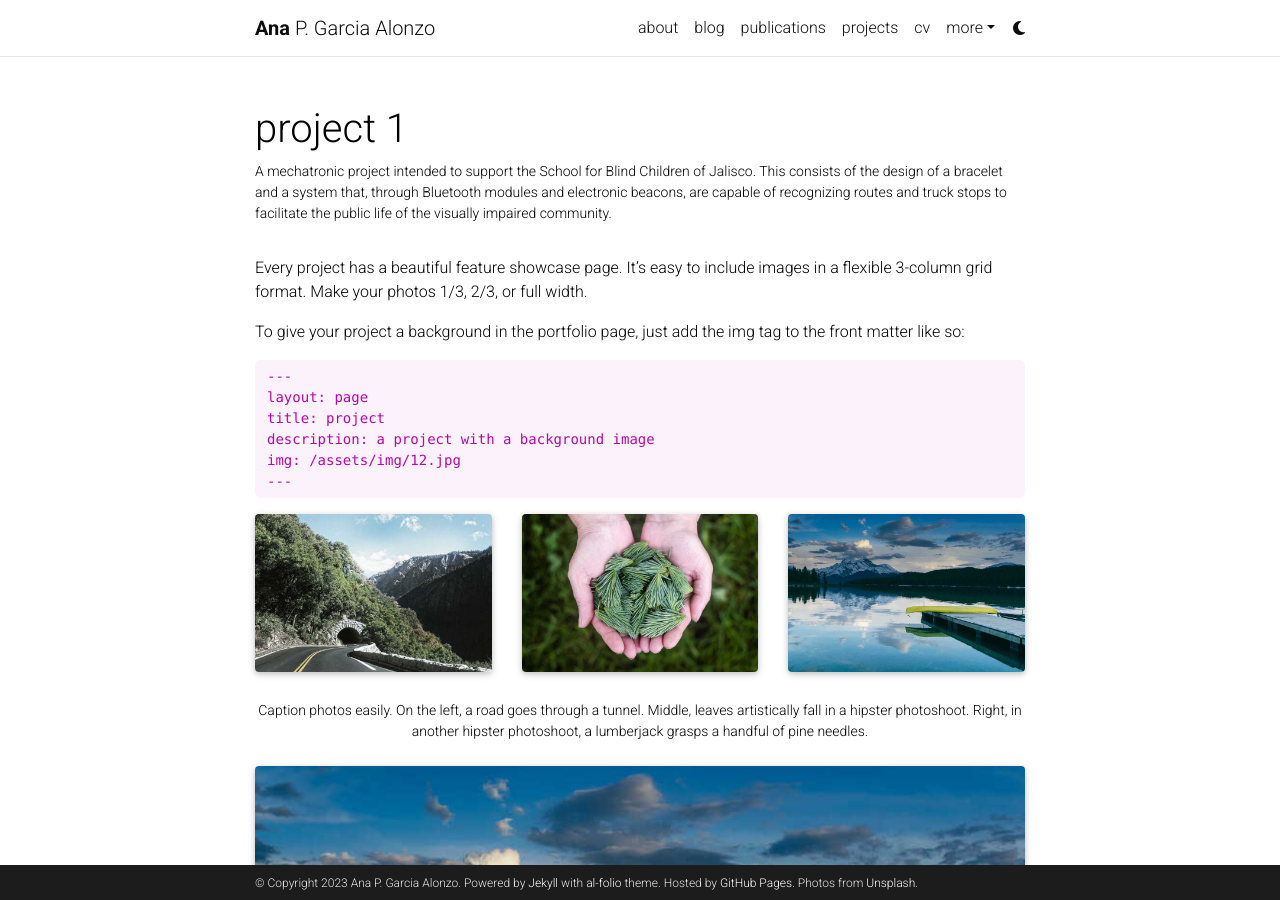
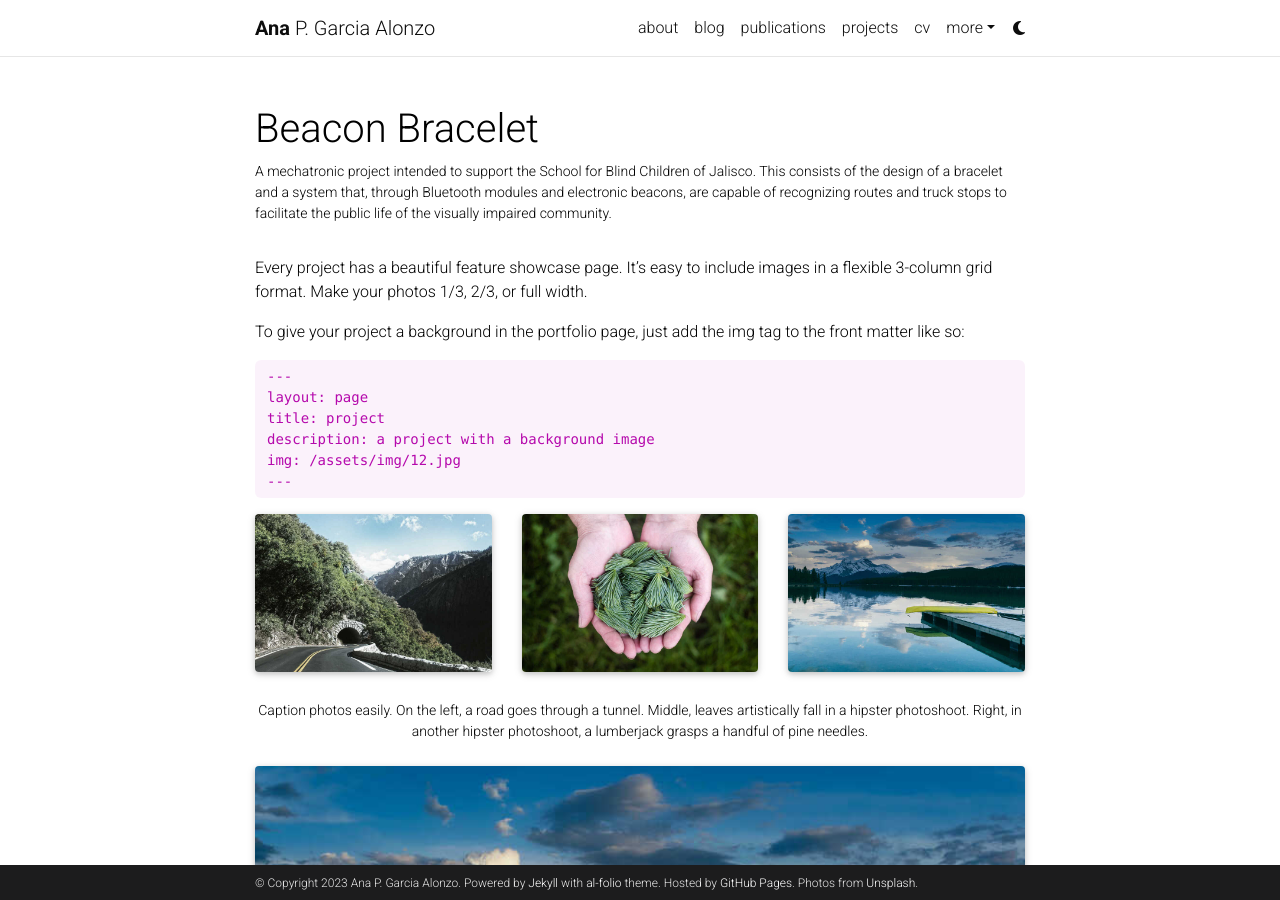
Before and after one commit to AnaG18/AnaG18.github.io, a Jekyll site: the page built from _projects/1_project.md, in a window 1280 px wide and 900 px high. Built offline with Jekyll 4.4.1, drawn with Linux system fonts in a browser that asks for light colours; full-size pictures stand in for the smaller copies a plugin makes; comment, search, counter and statistics services are not loaded; a style sheet for code colours, icons or effects is not loaded.

```diff
--- a/_projects/1_project.md
+++ b/_projects/1_project.md
@@ -1,6 +1,6 @@
 ---
 layout: page
-title: project 1
+title: Beacon Bracelet
 description: A mechatronic project intended to support the School for Blind Children of Jalisco. This consists of the design of a bracelet and a system that, through Bluetooth modules and electronic beacons, are capable of recognizing routes and truck stops to facilitate the public life of the visually impaired community.
 img: assets/img/12.jpg
 importance: 1
```
Also changed, not shown: assets/img/beacon_circuit.png (added), assets/img/beacon_prototype.png (added), assets/img/beacon_pseudo.png (added), 1 other file.
